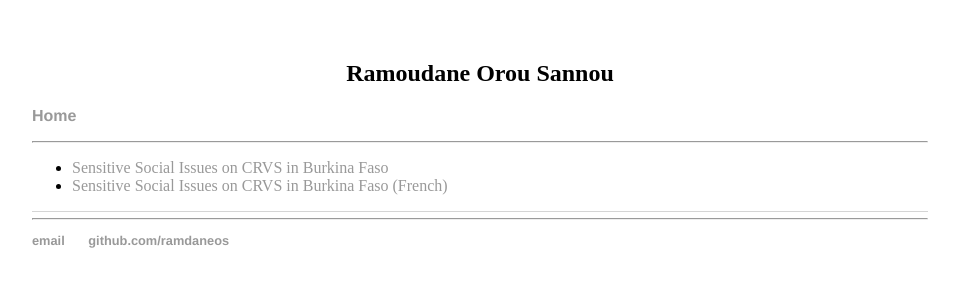
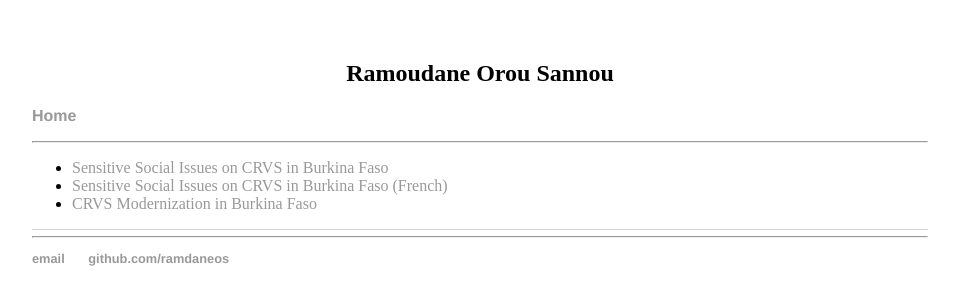
Before and after one commit to RamdaneOS/ramdaneos.github.io, a Jekyll site: the page built from index.html, in a window 1280 px wide. Shown: the top 305 px of the page, without its empty margins (160-1119 px from the left). Built offline with Jekyll 4.4.1, drawn with Linux system fonts in a browser that asks for light colours; Markdown is read by kramdown in place of the engine named in the settings.

Commit message:
Update index.html

```diff
--- a/index.html
+++ b/index.html
@@ -7,5 +7,6 @@ title: Ramoudane Orou Sannou
 	<ul>
 		<li> <a href="Sensitive_Social_Issues_CRVS_BF.html"> Sensitive Social Issues on CRVS in Burkina Faso </a></li>
 		<li> <a href="Normes_sociales.html"> Sensitive Social Issues on CRVS in Burkina Faso (French) </a></li>
+		<li> <a href="CRVS_Modernization_BF.html"> CRVS Modernization in Burkina Faso </a></li>
         <ul>
 </div><!-- /.blurb -->
```
